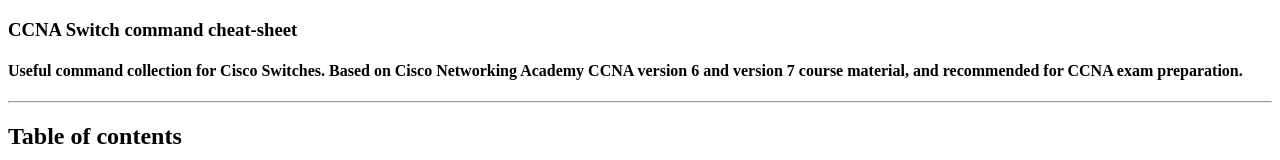
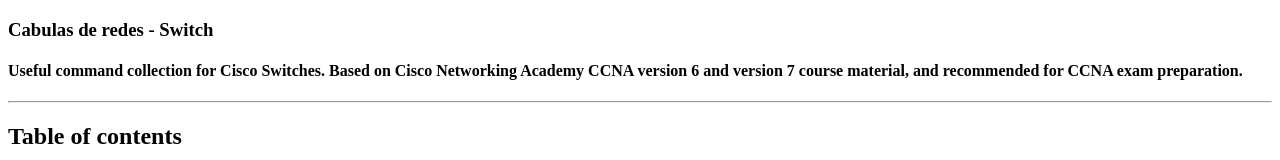
Before and after one commit to EduardoProl/redes, a plain HTML site: page switch.html in a window 1280 px wide. Shown: the top 160 px of the page. Drawn offline with Linux system fonts and the light colour scheme.

Commit message:
Update switch.html

```diff
--- a/switch.html
+++ b/switch.html
@@ -14,7 +14,7 @@
             <div class="Box-sc-g0xbh4-0 cTsUqU js-snippet-clipboard-copy-unpositioned" data-hpc="true">
                 <article class="markdown-body entry-content container-lg" itemprop="text">
                     <div class="markdown-heading" dir="auto">
-                        <h1 id="topo" class="heading-element" dir="auto">CCNA Switch command cheat-sheet</h1>
+                        <h1 id="topo" class="heading-element" dir="auto">Cabulas de redes - Switch</h1>
                     </div>
                     <div class="markdown-heading" dir="auto">
                         <h4 tabindex="-1" class="heading-element" dir="auto">Useful command collection for Cisco
```
